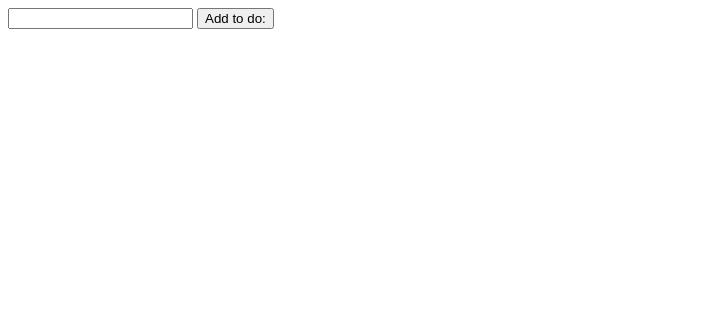
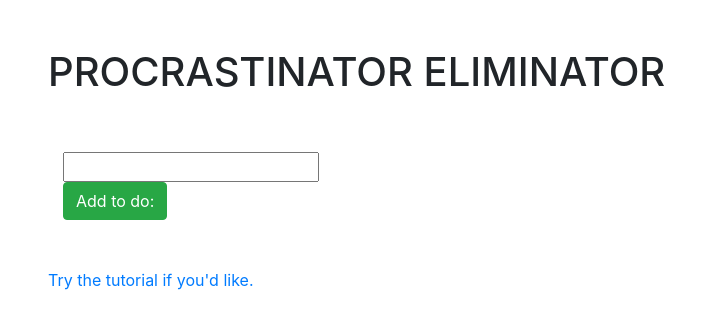
Before and after one commit to ronscode/todolists, a plain HTML site: page jstodo.html in a window 1280 px wide. Shown: the whole page, without its empty margins (0-719 px from the left). Drawn offline with nearby package versions, Linux system fonts and the light colour scheme.

Commit message:
some styling

```diff
--- a/jstodo.html
+++ b/jstodo.html
@@ -6,18 +6,30 @@
     <title>Page Title</title>
     <meta name="viewport" content="width=device-width, initial-scale=1">
     <link rel="stylesheet" type="text/css" media="screen" href="main.css" />
+    <link rel="stylesheet" href="https://stackpath.bootstrapcdn.com/bootstrap/4.1.3/css/bootstrap.min.css" integrity="sha384-MCw98/SFnGE8fJT3GXwEOngsV7Zt27NXFoaoApmYm81iuXoPkFOJwJ8ERdknLPMO" crossorigin="anonymous">
     <script src="todo.js"></script>
 </head>
 <body>
 
+<div class="row m-5">
+    <h1>PROCRASTINATOR ELIMINATOR</h1>
+   <hr />
+</div>
+<div class="row m-5">
+    <div class="col-4">
+            <input id="newTask" type="text" /> <button  type="button" class="btn btn-success" onclick="addToList()" >Add to do:</button>
 
-    <input id="newTask" type="text" /> <button onclick="addToList()" >Add to do:</button>
+    </div>
 
-    <ul id="list">
+        <div class="col-8">
+                <ul id="list">
 
-    </ul>
+                    </ul>
+        </div>
+</div>
 
-
-
+<div class="row m-5">
+    <a href="https://www.youtube.com/watch?v=FmWjtKVwsCw">Try the tutorial if you'd like. </a>
+</div>
 </body>
 </html>
--- a/todo.js
+++ b/todo.js
@@ -15,4 +15,9 @@ const addToList  =  () => {
 
     todoList.appendChild(item);
     list.push(newTask.value);
+
+
+    // Reset the text
+
+    newTask.value = '';
 }
```
Also changed, not shown: script.js (+13 -12 lines).
